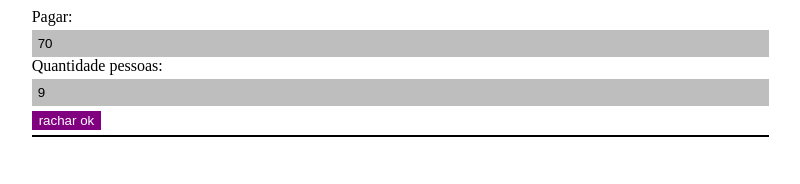
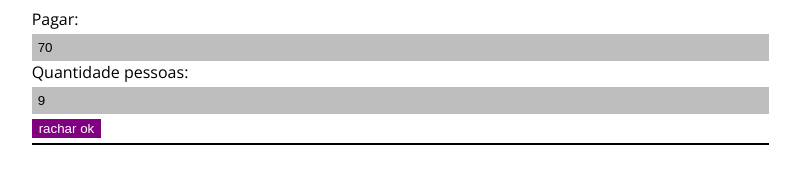
Before and after one commit to viniceosm/rachador, a plain HTML site: page index.html in a window 1280 px wide. Shown: the whole page, without its empty margins (187-987 px from the left). Drawn offline with nearby package versions, Linux system fonts and the light colour scheme.

Commit message:
um site tem que ter open sans amigo

```diff
--- a/index.html
+++ b/index.html
@@ -6,8 +6,12 @@
 	<meta http-equiv="X-UA-Compatible" content="ie=edge">
 	<title>Rachador</title>
 
+	<link href="https://fonts.googleapis.com/css?family=Open+Sans" rel="stylesheet">
 	<link rel="stylesheet" href="fegom.css">
 	<style>
+	body {
+		font-family: 'Open Sans', sans-serif;
+	}
 	#res {
 		margin-top: 5px;
 		border: 1px solid black;
```
